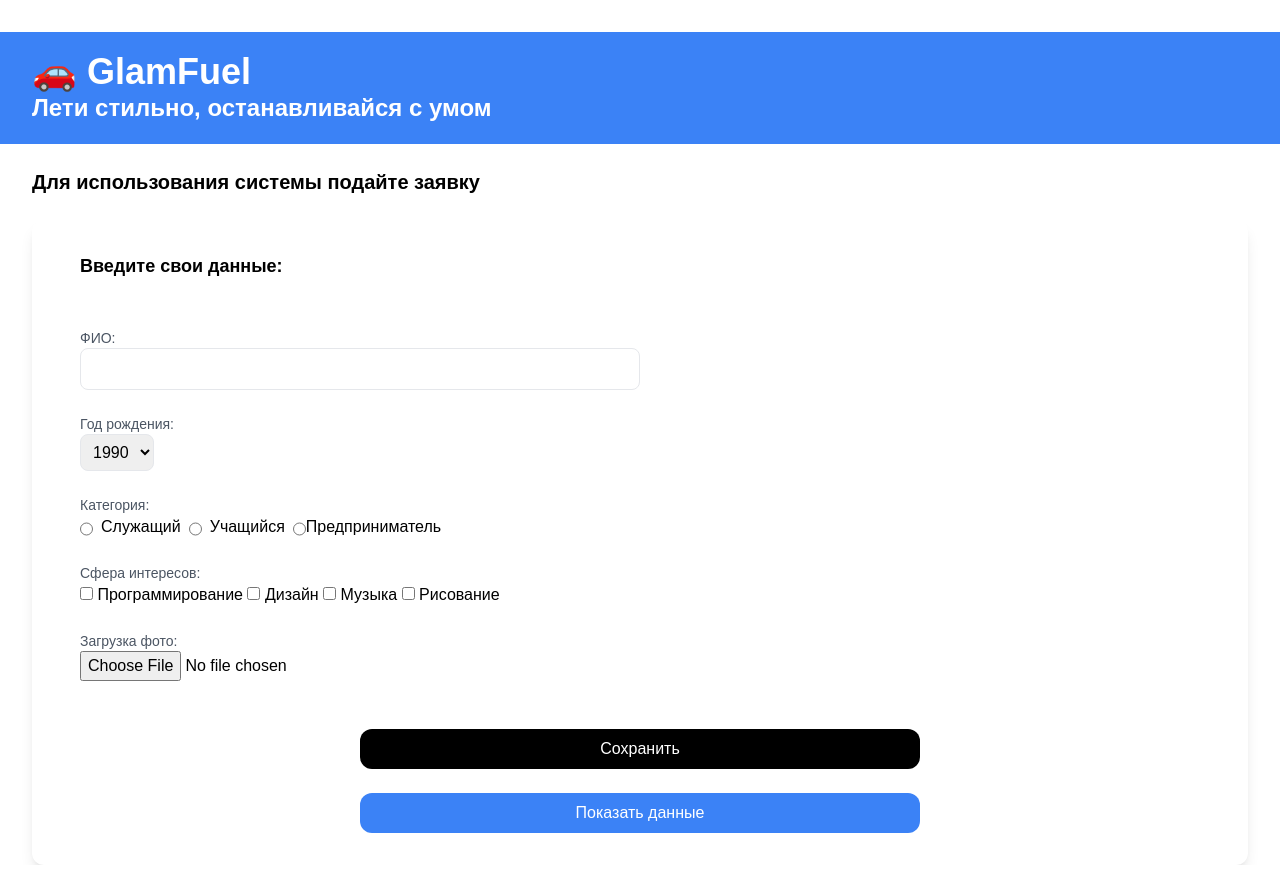
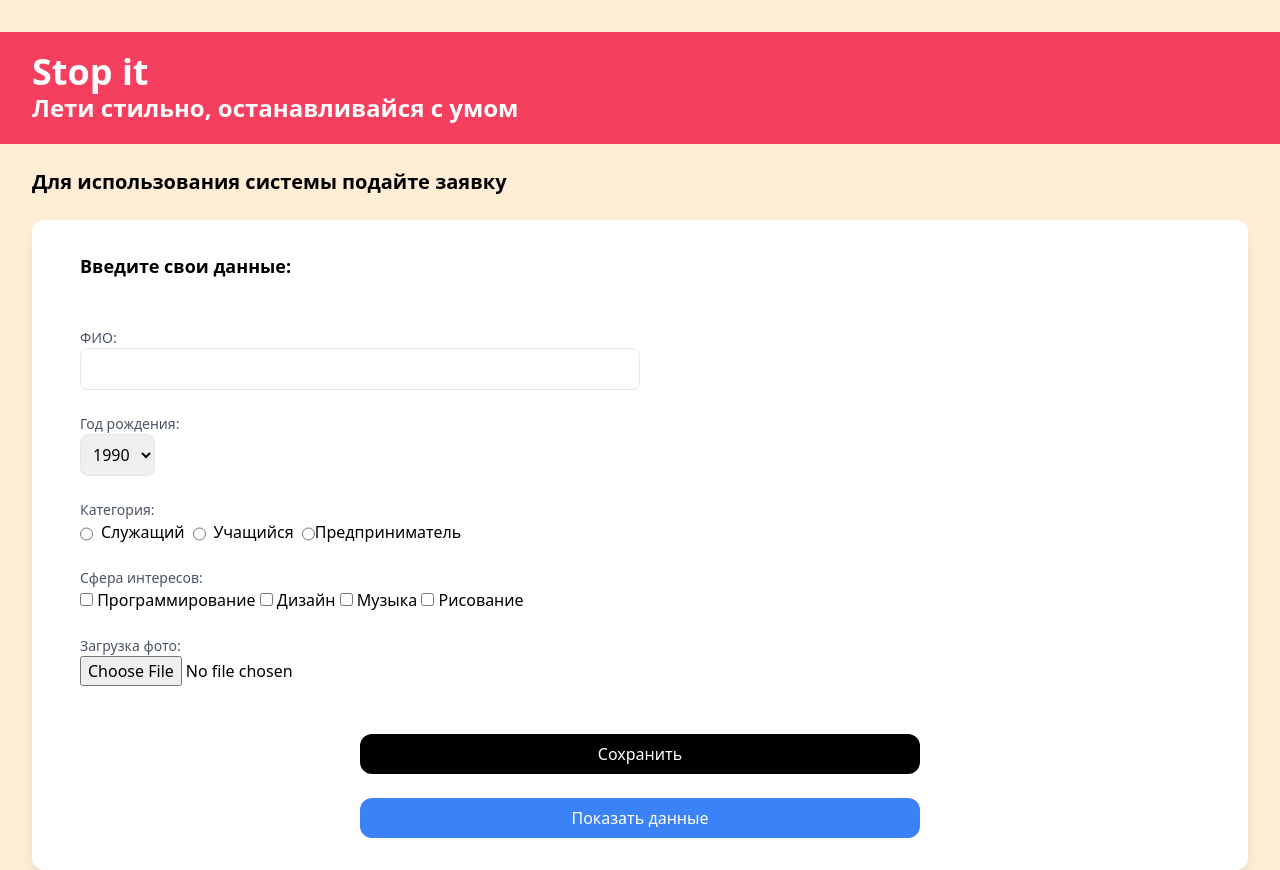
Before and after one commit to kasuncard/kasuncard.github.io, a plain HTML site: page index.html in a window 1280 px wide. Drawn offline with nearby package versions, Linux system fonts and the light colour scheme.

Commit message:
Update index.html

```diff
--- a/index.html
+++ b/index.html
@@ -7,24 +7,11 @@
 <script src="https://cdn.tailwindcss.com"></script>
 <title>Stop it</title>
 </head>
-    <style>
-        body {
-            font-family: 'Montserrat', sans-serif;
-        }
-
-        .header-bg {
-            background-color: #3498db;
-        }
-
-        .header-text {
-            color: #ffffff;
-        }
-    </style>
-
+<body class="bg-orange-100">
     <div class="container mx-auto mt-8">
 
-        <div class="bg-blue-500 py-5 text-white header-bg">
-            <h1 class="text-4xl font-bold pl-8 header-text">🚗 GlamFuel</h1>
+        <div class="bg-rose-500 py-5 text-white header-bg">
+            <h1 class="text-4xl font-bold pl-8 header-text">Stop it</h1>
             <h2 class="text-2xl font-bold pl-8 header-text">Лети стильно, останавливайся с умом</h2>
         </div>
 <h2 class="ml-8 text-xl font-semibold my-6">Для использования системы подайте заявку</h2>
```
